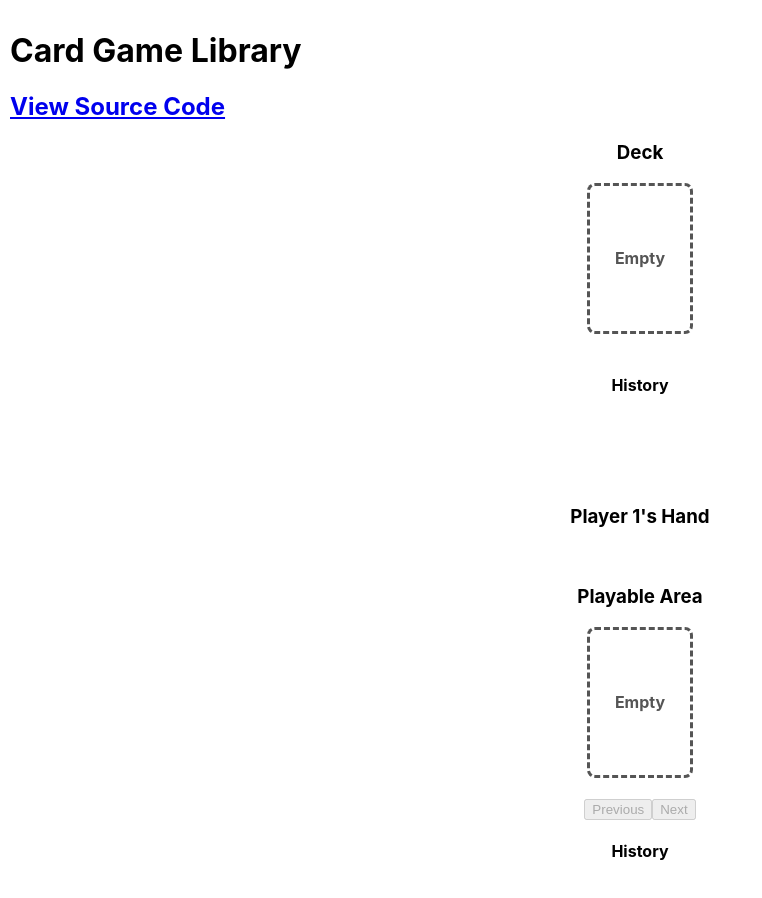
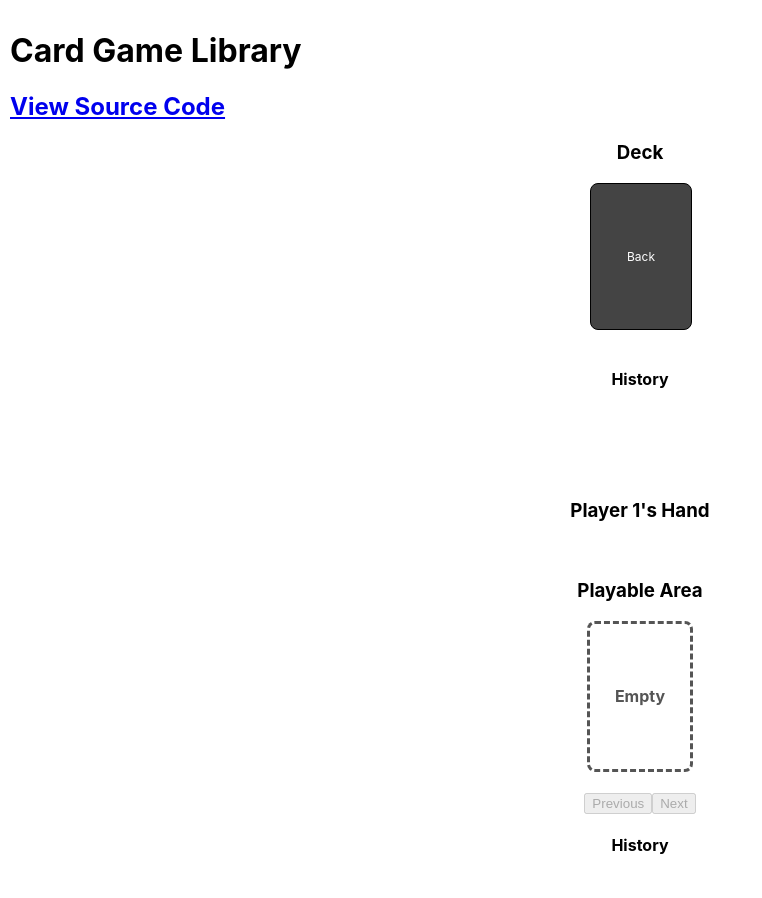
Before and after one commit to SamuelWeese/Cards-UI-Project4, a React (Create React App) app: page / in a window 1280 px wide. Shown: the top 898 px of the page, without its empty margins (0-762 px from the left). Built offline with nearby package versions, Linux system fonts and the light colour scheme.

Commit message:
added drawing

```diff
--- a/src/App.tsx
+++ b/src/App.tsx
@@ -98,7 +98,7 @@ const App: React.FC = () => {
     <div style={{ padding: '10px' }}>
       <h1>Card Game Library</h1>
       <h2><a href="https://github.com/SamuelWeese/Cards-UI-Project4">View Source Code</a></h2>
-      <Deck onDrawCard={drawCard} history={deckHistory} />
+      <Deck onDrawCard={drawCard} history={deckHistory} incomingDeckLength={deck.length}/>
       <div style={{ display: 'flex', justifyContent: 'space-around' }}>
         <Hand
           name="Player 1"
@@ -117,7 +117,6 @@ const App: React.FC = () => {
                   )
                 )
               }
-              onReorderCards={()=>{}}
         />
       </div>
       <PlayableArea history={playHistory} onDrawCard={() => {}} />
--- a/src/Deck.tsx
+++ b/src/Deck.tsx
@@ -4,10 +4,11 @@ import Card from './Card';
 interface DeckProps {
   onDrawCard: () => void;
   history: string[];
+  incomingDeckLength: number;
 }
 
-const Deck: React.FC<DeckProps> = ({ onDrawCard, history }) => {
-  const isDeck = history.length > 0;
+const Deck: React.FC<DeckProps> = ({ onDrawCard, history, incomingDeckLength }) => {
+  const isDeck = incomingDeckLength > 0;
   const historyRef = useRef<HTMLDivElement>(null);
 
   useEffect(() => {
```
